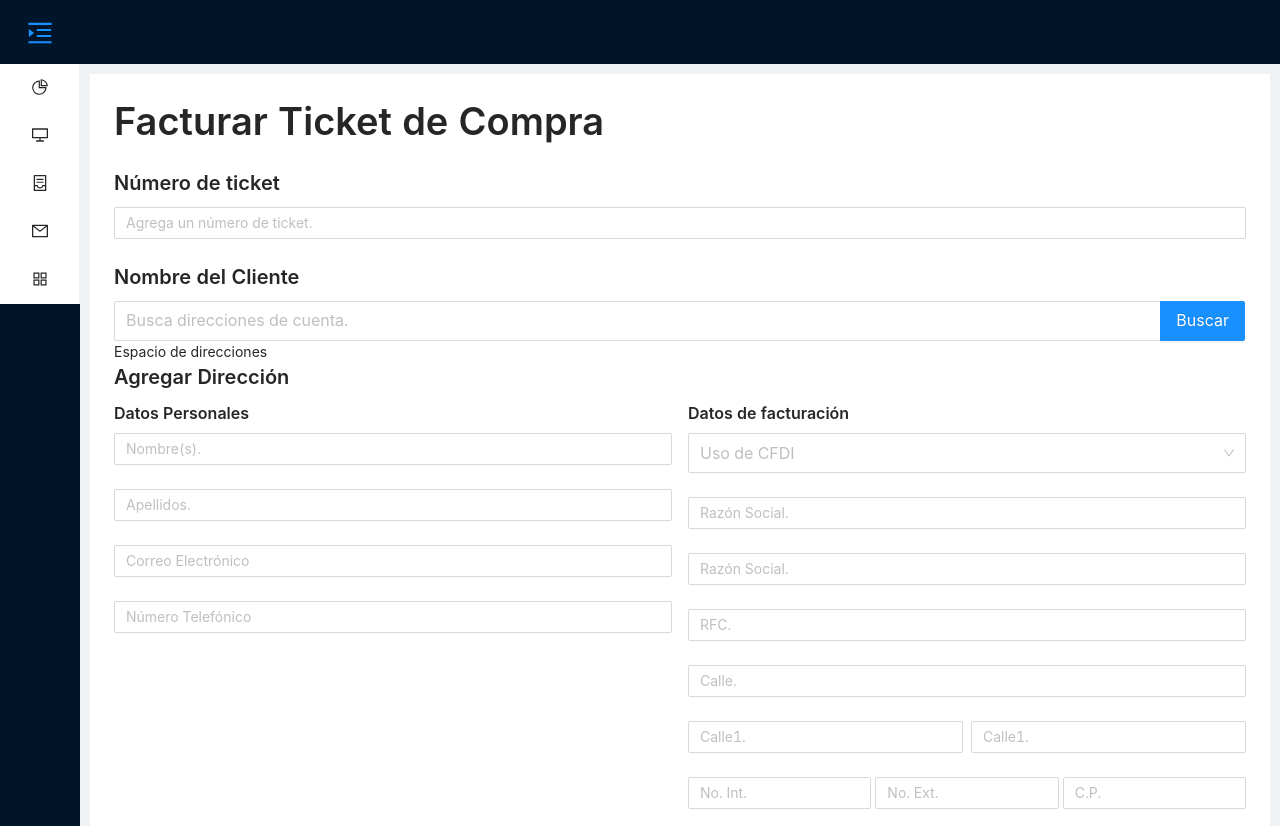
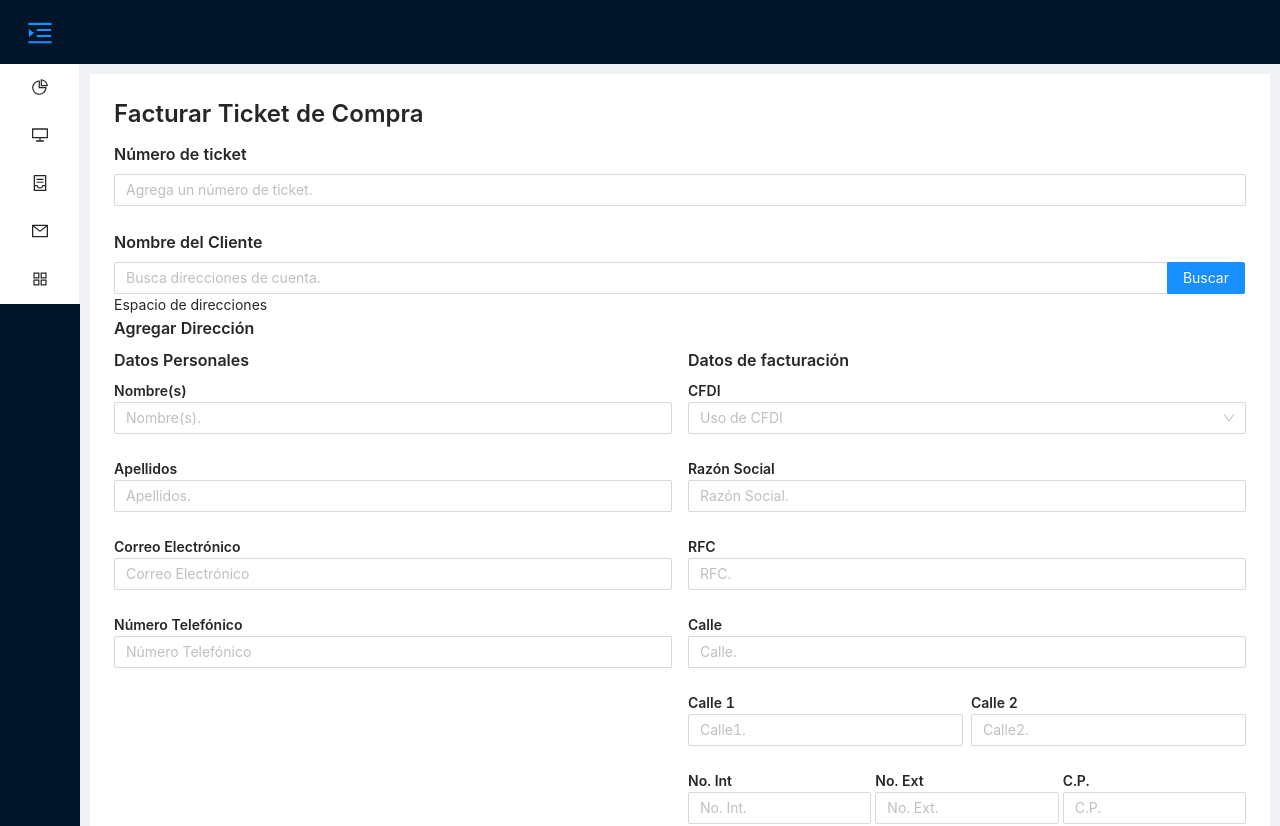
Before and after one commit to Kernel-System/kernel-system-app, a React (Create React App) app: page /facturar_ticket in a window 1280 px wide. Shown: the top 826 px of the page. Built offline with nearby package versions, Linux system fonts and the light colour scheme.

Commit message:
refactor(FacturarTicket): modificar formato FacturarTicket

```diff
--- a/src/pages/FacturarTicket/index.js
+++ b/src/pages/FacturarTicket/index.js
@@ -1,9 +1,10 @@
 import { Input, Button, Typography, Row, Col, Form, Select, Alert } from 'antd';
 import useBreakpoint from 'antd/lib/grid/hooks/useBreakpoint';
 import InputForm from 'components/shared/InputForm';
+import Heading from 'components/UI/Heading';
 const { Search } = Input;
 const { Option } = Select;
-const { Title } = Typography;
+const { Title, Text } = Typography;
 
 const Index = () => {
   const breakpoint = useBreakpoint();
@@ -30,47 +31,50 @@ const Index = () => {
         onFinish={onFinish}
         onFinishFailed={onFinishFailed}
       >
-        <Title>Facturar Ticket de Compra</Title>
-        <Title level={4}>Número de ticket</Title>
+        <Heading title='Facturar Ticket de Compra' />
+        <Title level={5}>Número de ticket</Title>
         <InputForm
           titulo='no_ticket'
           mensaje='Asigna un número de ticket.'
           placeholder='Agrega un número de ticket.'
         />
-        <Title level={4}>Nombre del Cliente</Title>
+        <Title level={5}>Nombre del Cliente</Title>
         <Search
           placeholder='Busca direcciones de cuenta.'
           allowClear
           enterButton='Buscar'
-          size='large'
           onSearch={onSearch}
         />
         {'Espacio de direcciones'}
         <br />
-        <Title level={4}>Agregar Dirección</Title>
-        <Row key='columnas' gutter={[16, 24]} style={{ marginBottom: '10px' }}>
+        <Title level={5}>Agregar Dirección</Title>
+        <Row key='columnas' gutter={[16, 8]} style={{ marginBottom: '10px' }}>
           <Col
             className='gutter-row'
             span={breakpoint.lg ? 12 : 24}
             style={{ marginBottom: '10px' }}
           >
             <Title level={5}>Datos Personales</Title>
+            <Text strong>Nombre(s)</Text>
             <InputForm
               titulo='nombres'
               mensaje='Asignar Nombre(s).'
               placeholder='Nombre(s).'
             />
+            <Text strong>Apellidos</Text>
             <InputForm
               titulo='apellidos'
               mensaje='Asignar Apellidos.'
               placeholder='Apellidos.'
             />
+            <Text strong>Correo Electrónico</Text>
             <InputForm
               titulo='correo'
               mensaje='El correo electrónico no tiene un formato válido'
               placeholder='Correo Electrónico'
               type='email'
             />
+            <Text strong>Número Telefónico</Text>
             <InputForm
               titulo='telefono'
               mensaje='Asiga un numero tenefónico.'
@@ -83,6 +87,7 @@ const Index = () => {
             style={{ marginBottom: '10px' }}
           >
             <Title level={5}>Datos de facturación</Title>
+            <Text strong>CFDI</Text>
             <Form.Item
               key='cfdi'
               name='cfdi'
@@ -98,7 +103,6 @@ const Index = () => {
                 style={{ width: '100%' }}
                 placeholder='Uso de CFDI'
                 optionFilterProp='children'
-                size='large'
                 onChange={(value) => {
                   handleChange(value);
                 }}
@@ -116,21 +120,19 @@ const Index = () => {
                 <Option value='2'>Venta de carritos</Option>
               </Select>
             </Form.Item>
+            <Text strong>Razón Social</Text>
             <InputForm
               titulo='razon_social'
               mensaje='Asigna una razón social.'
               placeholder='Razón Social.'
             />
-            <InputForm
-              titulo='razon_social'
-              mensaje='Asigna una razón social.'
-              placeholder='Razón Social.'
-            />
+            <Text strong>RFC</Text>
             <InputForm
               titulo='rfc'
               mensaje='Asigna un RFC.'
               placeholder='RFC.'
             />
+            <Text strong>Calle</Text>
             <InputForm
               titulo='calle'
               mensaje='Asigna una calle.'
@@ -138,6 +140,7 @@ const Index = () => {
             />
             <Row key='columnas2' gutter={[8, 16]}>
               <Col className='gutter-row' span={12}>
+                <Text strong>Calle 1</Text>
                 <InputForm
                   titulo='calle1'
                   mensaje='Asigna una calle1.'
@@ -145,15 +148,17 @@ const Index = () => {
                 />
               </Col>
               <Col className='gutter-row' span={12}>
+                <Text strong>Calle 2</Text>
                 <InputForm
-                  titulo='calle1'
-                  mensaje='Asigna una calle1.'
-                  placeholder='Calle1.'
+                  titulo='calle2'
+                  mensaje='Asigna una calle2.'
+                  placeholder='Calle2.'
                 />
               </Col>
             </Row>
             <Row key='columnas3' gutter={[4]}>
               <Col className='gutter-row' span={8}>
+                <Text strong>No. Int</Text>
                 <InputForm
                   titulo='no_int'
                   mensaje='Asigna un Número Interior.'
@@ -161,6 +166,7 @@ const Index = () => {
                 />
               </Col>
               <Col className='gutter-row' span={8}>
+                <Text strong>No. Ext</Text>
                 <InputForm
                   titulo='no_ext'
                   mensaje='Asigna un Número Exterior.'
@@ -168,6 +174,7 @@ const Index = () => {
                 />
               </Col>
               <Col className='gutter-row' span={8}>
+                <Text strong>C.P.</Text>
                 <InputForm
                   titulo='cp'
                   mensaje='Asigna un Código Postal.'
@@ -175,21 +182,25 @@ const Index = () => {
                 />
               </Col>
             </Row>
+            <Text strong>Estado</Text>
             <InputForm
               titulo='estado'
               mensaje='Asigna un Estado.'
               placeholder='Estado'
             />
+            <Text strong>Municipio</Text>
             <InputForm
               titulo='municipio'
               mensaje='Asigna un Municipio.'
               placeholder='Municipio.'
             />
+            <Text strong>Localidad</Text>
             <InputForm
               titulo='localidad'
               mensaje='Asigna una Localidad.'
               placeholder='Localidad.'
             />
+            <Text strong>Colonia</Text>
             <InputForm
               titulo='colonia'
               mensaje='Asigna una Colonia.'
```
Also changed, not shown: src/pages/Layout/index.js (+4 -4 lines).
